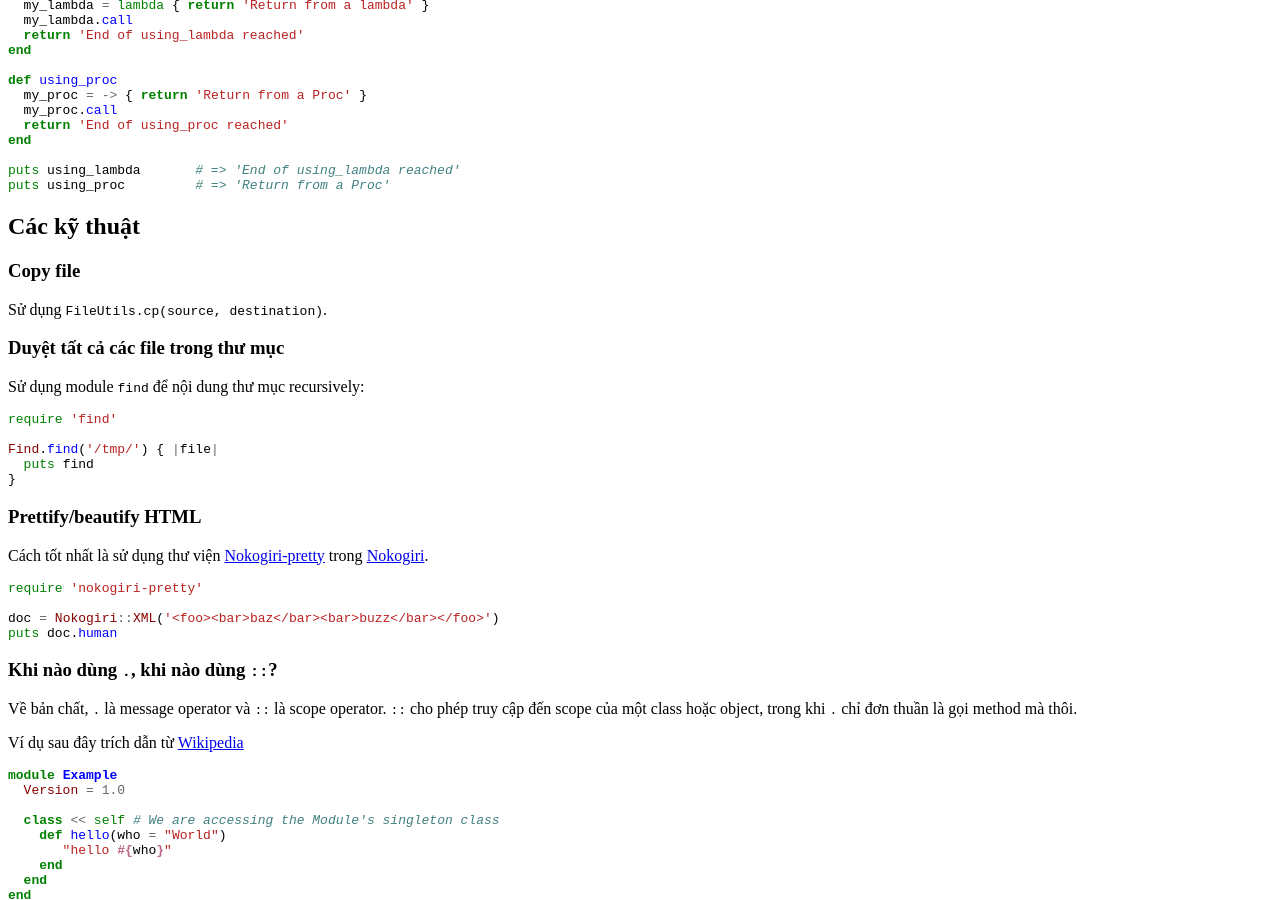
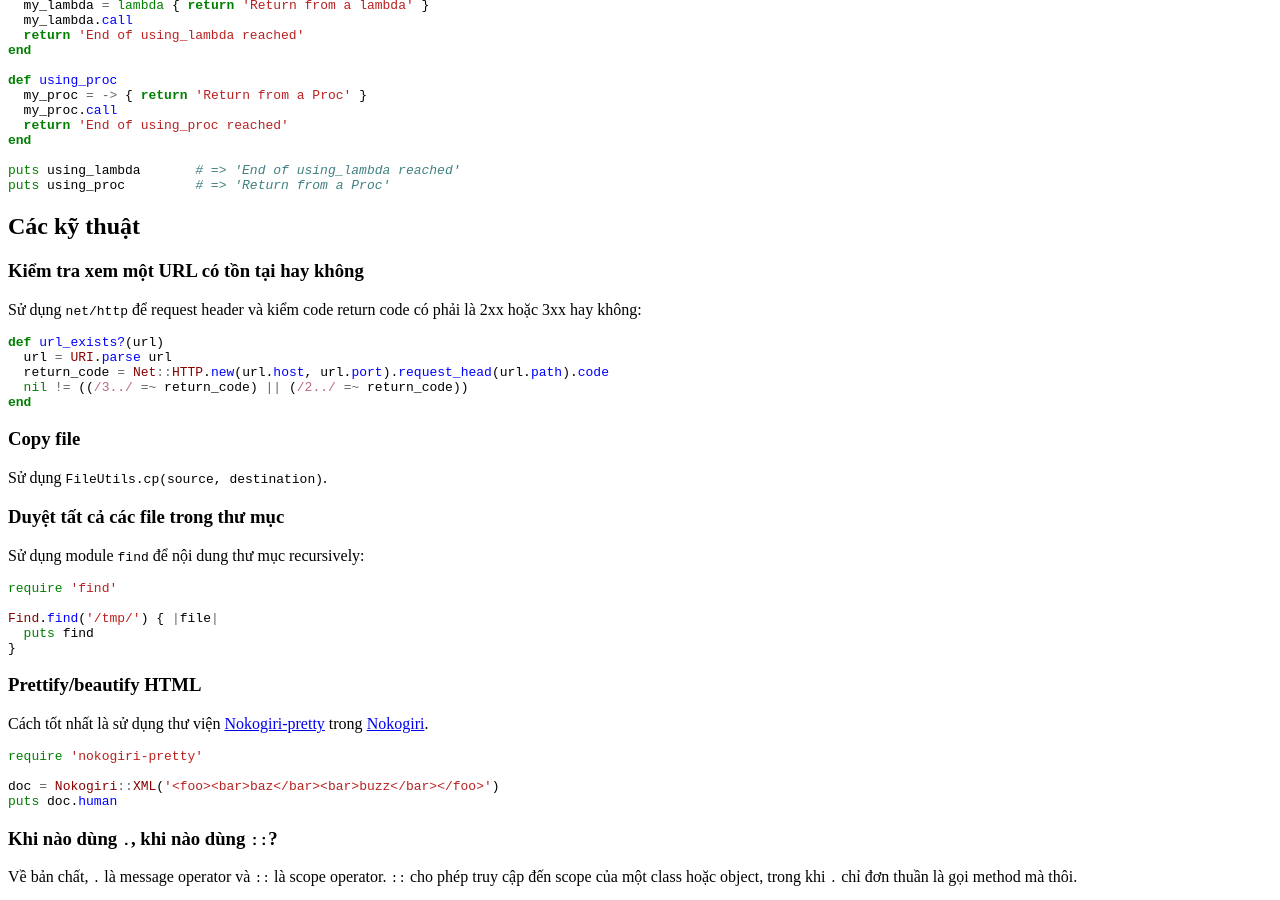
Before and after one commit to cmpitg/cmpitg.github.com, a Jekyll site: the page built from guides-vi/ruby.md, in a window 1280 px wide and 900 px high, scrolled down 1436 px. Built offline with Jekyll 4.4.1, drawn with Linux system fonts in a browser that asks for light colours; Markdown is read by kramdown in place of the engine named in the settings; comment, search, counter and statistics services are not loaded; some of the changed text lies outside the part shown.

Commit message:
Check if a URL exists @ Ruby guide

````diff
--- a/guides-vi/ruby.md
+++ b/guides-vi/ruby.md
@@ -124,6 +124,19 @@ puts using_proc         # => 'Return from a Proc'
 
 ## Các kỹ thuật
 
+### Kiểm tra xem một URL có tồn tại hay không
+
+Sử dụng `net/http` để request header và kiểm code return code có phải là 2xx
+hoặc 3xx hay không:
+
+```ruby
+def url_exists?(url)
+  url = URI.parse url
+  return_code = Net::HTTP.new(url.host, url.port).request_head(url.path).code
+  nil != ((/3../ =~ return_code) || (/2../ =~ return_code))
+end
+```
+
 ### Copy file
 
 Sử dụng `FileUtils.cp(source, destination)`.
````
Also changed, not shown: other parts of guides-vi/ruby.md (+1 -1 lines).
